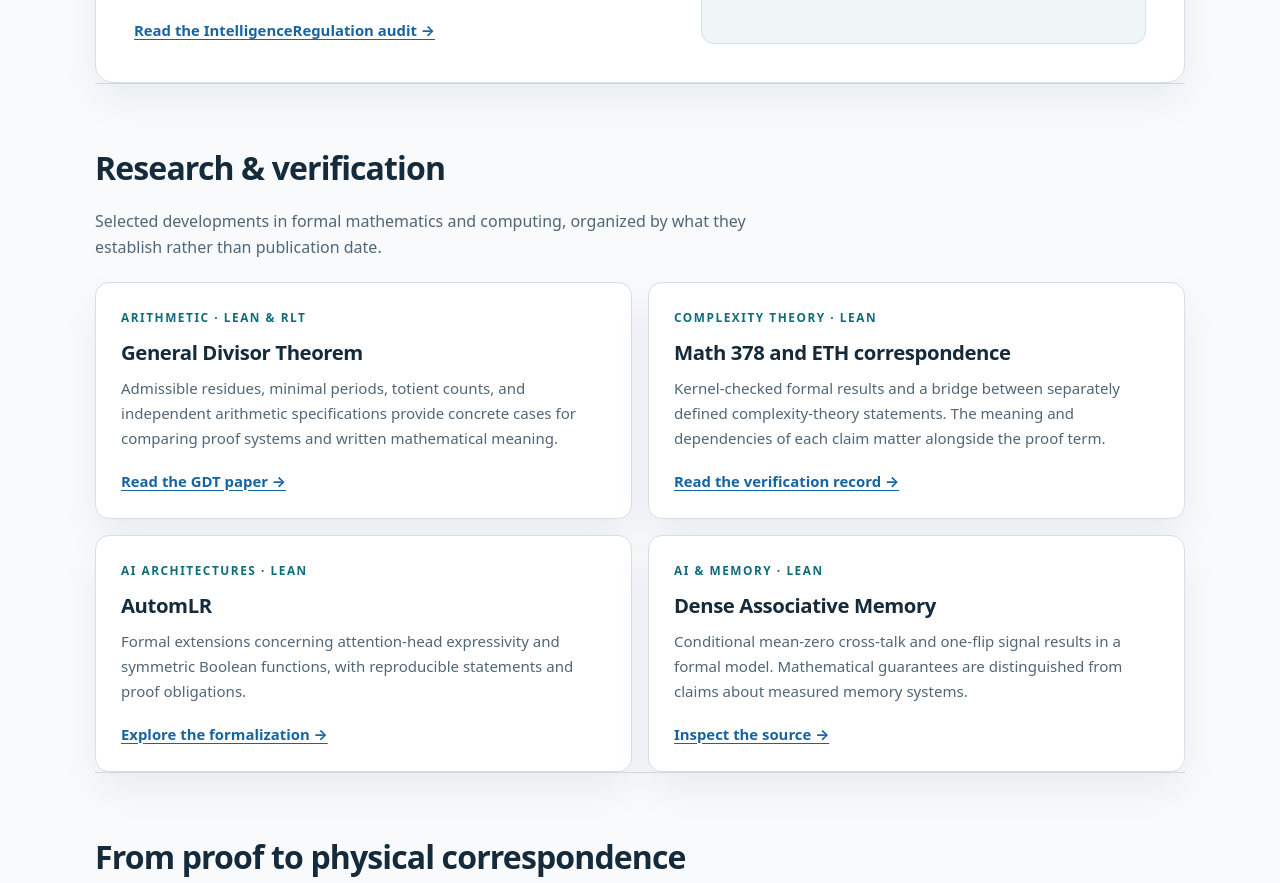
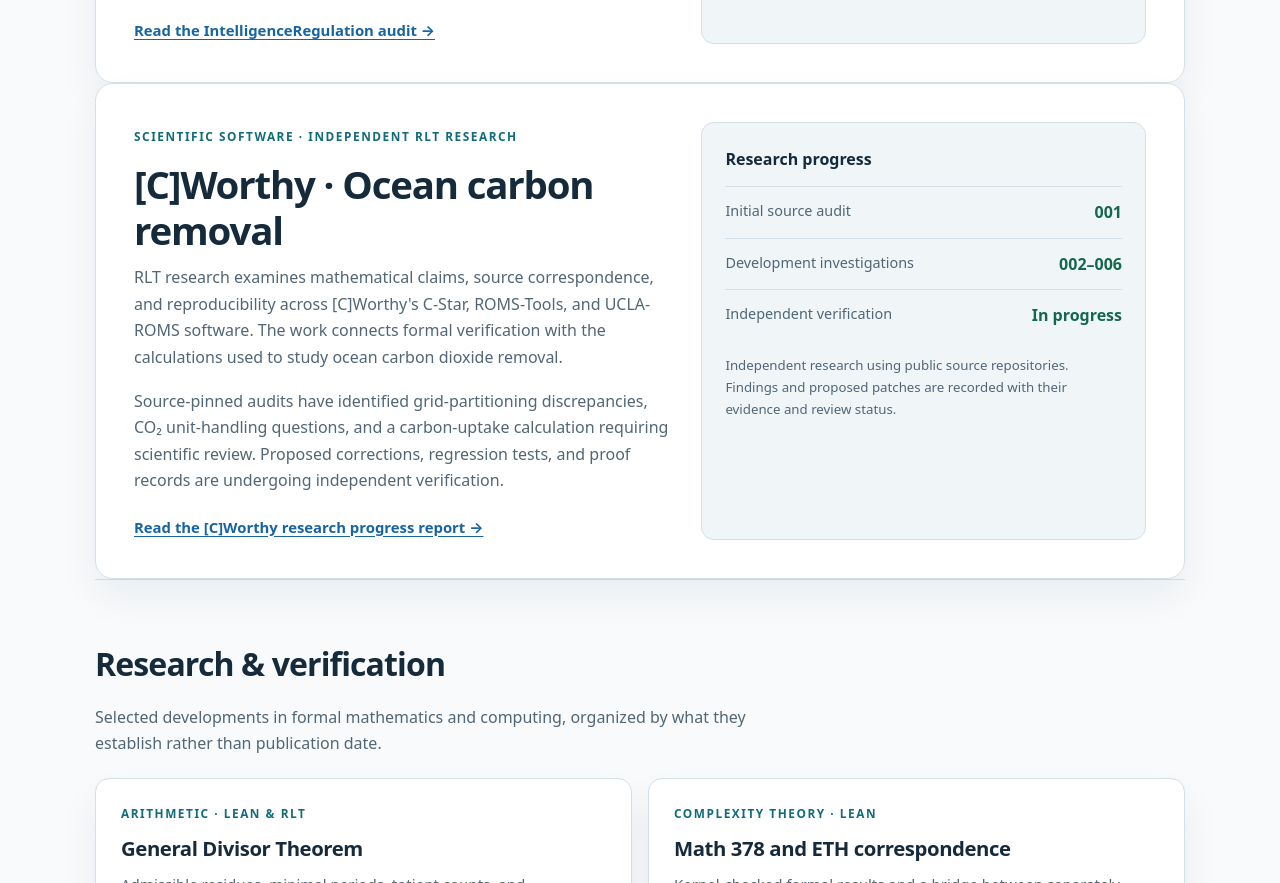
Before and after one commit to thinkthoughts/formalize, a plain HTML site: page index.html in a window 1280 px wide. Shown: the part 2600-3483 px from the top of the page. Drawn offline with Linux system fonts and the light colour scheme.

Commit message:
Update index.html

```diff
--- a/index.html
+++ b/index.html
@@ -89,6 +89,22 @@
 <p class="fine">Formal validity is conditional on stated premises. These checks do not establish unconditional deployment security.</p>
 </div>
 </article>
+<article class="audit">
+<div>
+<span class="eyebrow">Scientific software · Independent RLT research</span>
+<h3>[C]Worthy · Ocean carbon removal</h3>
+<p>RLT research examines mathematical claims, source correspondence, and reproducibility across [C]Worthy's C-Star, ROMS-Tools, and UCLA-ROMS software. The work connects formal verification with the calculations used to study ocean carbon dioxide removal.</p>
+<p>Source-pinned audits have identified grid-partitioning discrepancies, CO₂ unit-handling questions, and a carbon-uptake calculation requiring scientific review. Proposed corrections, regression tests, and proof records are undergoing independent verification.</p>
+<a class="text-link" href="https://carbondioxide.now/C/index.html">Read the [C]Worthy research progress report →</a>
+</div>
+<div class="evidence">
+<h4>Research progress</h4>
+<div class="metric"><span>Initial source audit</span><b>001</b></div>
+<div class="metric"><span>Development investigations</span><b>002–006</b></div>
+<div class="metric"><span>Independent verification</span><b>In progress</b></div>
+<p class="fine">Independent research using public source repositories. Findings and proposed patches are recorded with their evidence and review status.</p>
+</div>
+</article>
 </section>
 <section aria-labelledby="research-title" class="section" id="research">
 <div class="section-head"><h2 id="research-title">Research &amp; verification</h2></div>
```
